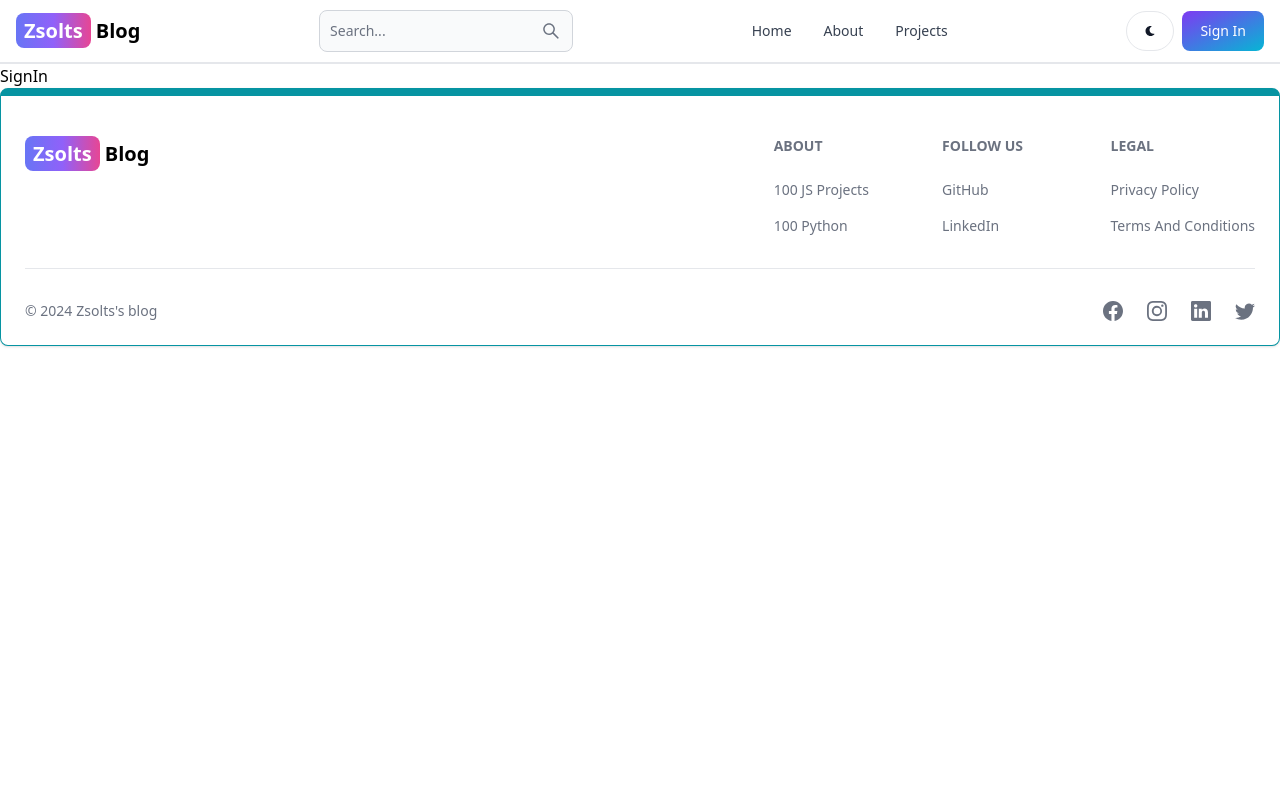
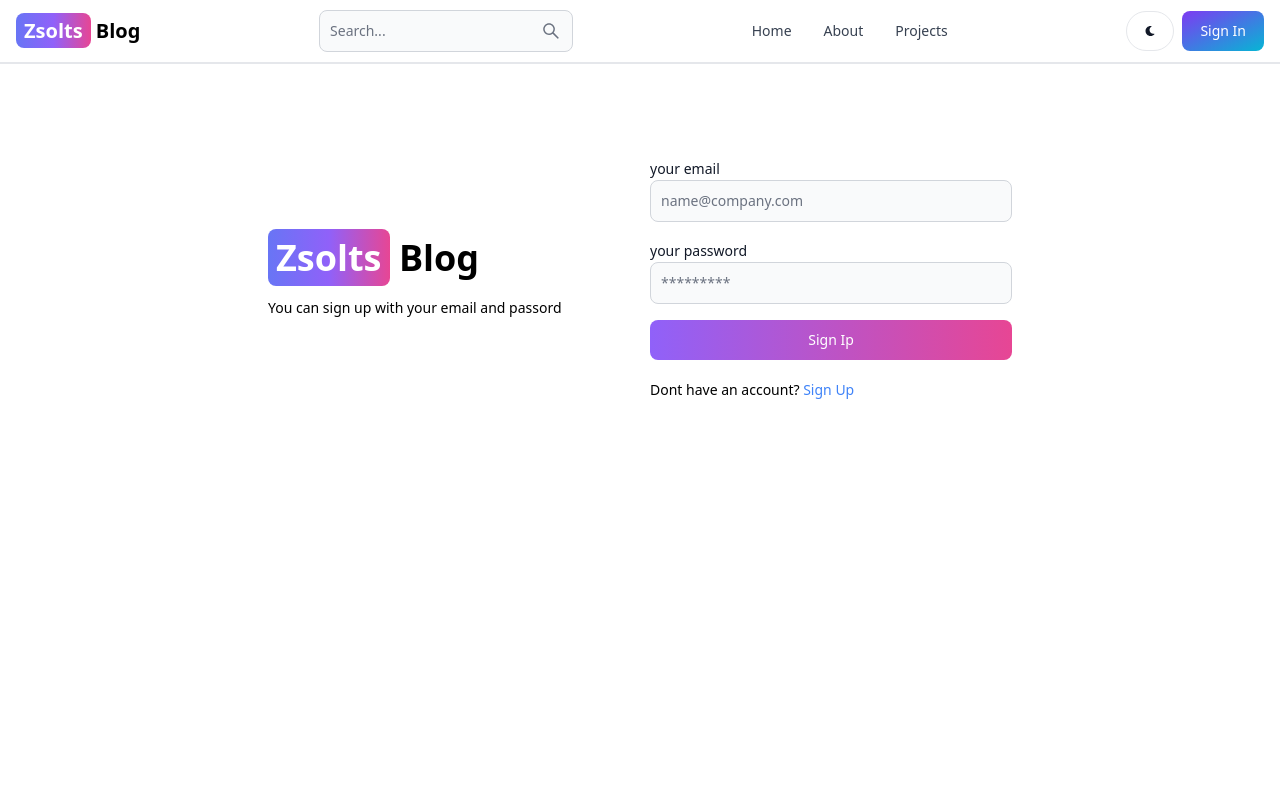
Before and after one commit to zsoolti8917/blogsite-mern-stack, a React app in the folder frontend/: page /sign-in in a window 1280 px wide. Shown: the top 800 px of the page. Built offline with nearby package versions, Linux system fonts and the light colour scheme; the HTML template or start-up script is replaced by a standard one.

Commit message:
complete signin page functionality

```diff
--- a/frontend/src/pages/SignIn.jsx
+++ b/frontend/src/pages/SignIn.jsx
@@ -1,8 +1,92 @@
 import React from 'react'
+import { useState } from 'react'
+import { Link, useNavigate } from 'react-router-dom'
+import { Label, TextInput, Button, Alert, Spinner } from 'flowbite-react'
+const SignIn = () => {
+  const [formData, setFormData] = useState("");
+  const [errorMessage, setErrorMessage] = useState(null)
+  const [loading, setLoading] = useState(false)
+  const navigate = useNavigate();
 
-const SignIn = () => {
+  const handleChange = (e) => {
+    setFormData({...formData, [e.target.id]: e.target.value.trim()})
+  }
+
+  const handleSubmit = async (e) => {
+    e.preventDefault()
+    if(!formData.email || !formData.password) {
+      return setErrorMessage('Please fill in all fields')
+    }
+    try {
+      setLoading(true)
+      setErrorMessage(null);
+      const res = await fetch('/api/auth/signin', {
+        method: 'POST',
+        headers: {
+          'Content-Type': 'application/json'
+        },
+        body: JSON.stringify(formData)
+      })
+      const data = await res.json()
+      if(data.success === false) {
+        return setErrorMessage(data.message)
+      }
+      setLoading(false)
+      console.log(data)
+      if(res.ok) {
+        navigate('/')
+      }
+    } catch (error) {
+setErrorMessage(error.message)
+setLoading(false)
+
+}
+  }
   return (
-    <div>SignIn</div>
+    <div className='min-h-screen mt-20'>
+      <div className='flex p-3 max-w-3xl mx-auto flex-col md:flex-row md:items-center'>
+
+
+      <div className='flex-1'>
+      <Link to='/' className='font-bold dark:text-white text-4xl'>
+      <span className='px-2 py-1 bg-gradient-to-r from-indigo-500 via-purple-500 to-pink-500 rounded-lg text-white'>Zsolts</span> Blog</Link>
+    <p className='text-sm mt-5'>You can sign up with your email and passord</p>
+      </div>
+
+      <div className='flex-1 md:ml-5'>
+          <form className='flex flex-col gap-4' onSubmit={handleSubmit}>
+
+
+            <div>
+              <Label value="your email"></Label>
+              <TextInput type='email' placeholder='name@company.com'  id='email'onChange={handleChange}/>
+
+            </div>
+
+            <div>
+              <Label value="your password"></Label>
+              <TextInput type='password' placeholder='*********'  id='password'onChange={handleChange}/>
+
+            </div>
+
+            <Button gradientDuoTone='purpleToPink' className='w-full' type='submit' disabled={loading} >{
+              loading ? (<Spinner size='sm'><span className='pl-3'>Loading...</span></Spinner>) : 'Sign Ip'
+              }</Button>
+          </form>
+          <div className='flex gap-2 text-sm mt-5'>
+            <span>
+              Dont have an account? <Link to='/sign-up' className='text-blue-500'>Sign Up</Link>
+            </span>
+          </div>
+          {errorMessage && (
+            <Alert className="mt-5" color="failure">{errorMessage}</Alert>
+          )}
+      </div>
+
+      </div>
+
+
+    </div>
   )
 }
 
```
